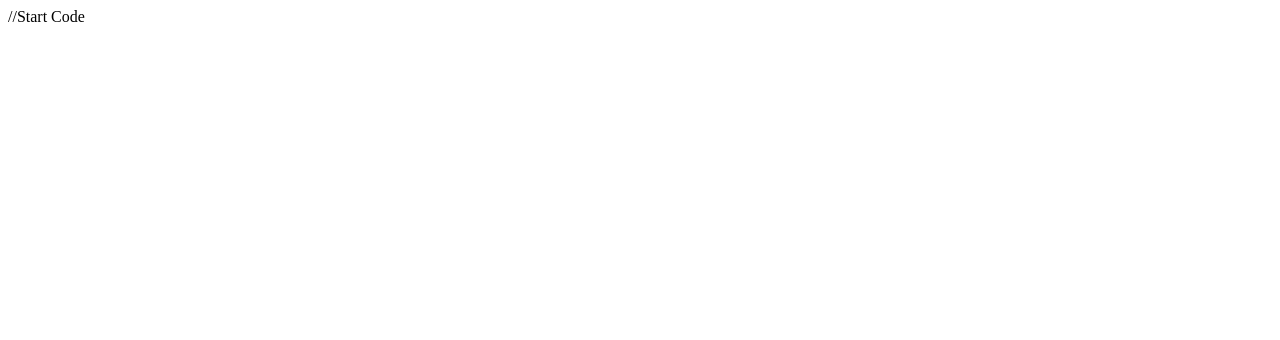
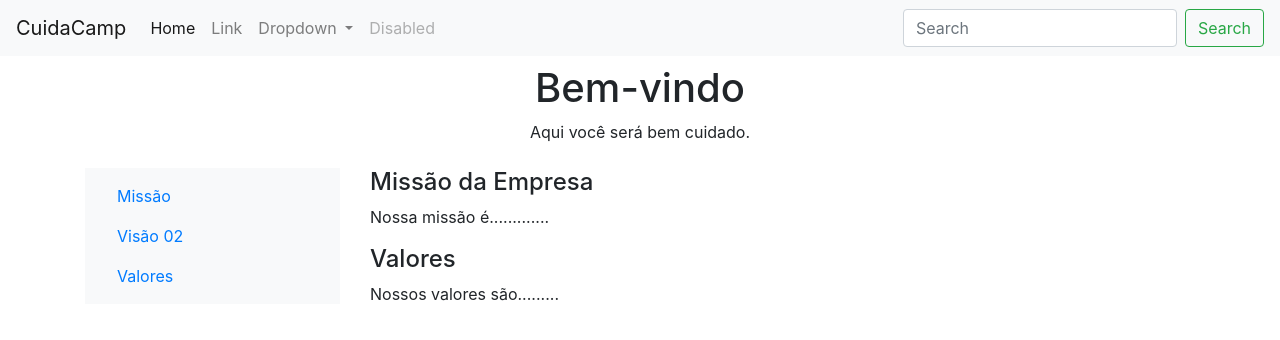
Before and after one commit to BrunoLuizV/CuidaCamp, a plain HTML site: page index.html in a window 1280 px wide. Drawn offline with nearby package versions, Linux system fonts and the light colour scheme.

Commit message:
Página Home
Edição da página home, criação da nav-bar e informações.
Itens do bootstrap adicionados ao projeto.

```diff
--- a/index.html
+++ b/index.html
@@ -1 +1,82 @@
-//Start Code
+<!DOCTYPE html>
+<html lang="pt-br">
+<head>
+    <meta charset="UTF-8">
+    <meta name="viewport" content="width=device-width, initial-scale=1.0">
+    <meta http-equiv="X-UA-Compatible" content="ie=edge">
+    <title>CuidaCamp</title>
+  <!-- Bootstrap CSS -->
+    <link rel="stylesheet" href="node_modules/bootstrap/compiler/bootstrap.css">
+</head>
+<body>
+        <nav class="navbar navbar-expand-lg navbar-light bg-light">
+                <a class="navbar-brand" href="#">CuidaCamp</a>
+                <button class="navbar-toggler" type="button" data-toggle="collapse" data-target="#navbarSupportedContent" aria-controls="navbarSupportedContent" aria-expanded="false" aria-label="Toggle navigation">
+                  <span class="navbar-toggler-icon"></span>
+                </button>
+
+                <div class="collapse navbar-collapse" id="navbarSupportedContent">
+                  <ul class="navbar-nav mr-auto">
+                    <li class="nav-item active">
+                      <a class="nav-link" href="#">Home <span class="sr-only">(current)</span></a>
+                    </li>
+                    <li class="nav-item">
+                      <a class="nav-link" href="#">Link</a>
+                    </li>
+                    <li class="nav-item dropdown">
+                      <a class="nav-link dropdown-toggle" href="#" id="navbarDropdown" role="button" data-toggle="dropdown" aria-haspopup="true" aria-expanded="false">
+                        Dropdown
+                      </a>
+                      <div class="dropdown-menu" aria-labelledby="navbarDropdown">
+                        <a class="dropdown-item" href="#">Action</a>
+                        <a class="dropdown-item" href="#">Another action</a>
+                        <div class="dropdown-divider"></div>
+                        <a class="dropdown-item" href="#">Something else here</a>
+                      </div>
+                    </li>
+                    <li class="nav-item">
+                      <a class="nav-link disabled" href="#">Disabled</a>
+                    </li>
+                  </ul>
+                  <form class="form-inline my-2 my-lg-0">
+                    <input class="form-control mr-sm-2" type="search" placeholder="Search" aria-label="Search">
+                    <button class="btn btn-outline-success my-2 my-sm-0" type="submit">Search</button>
+                  </form>
+                </div>
+              </nav>
+
+     <div class="container">
+         <div class="row">
+           <div class="col-12 text-center my-2">
+               <h1>Bem-vindo</h1>
+               <p>Aqui você será bem cuidado.</p>
+           </div>
+
+         </div>
+
+     <div class="row">
+         <div class="col-3">
+             <nav id="navbarVertical" class="navbar navbar-light bg-light">
+                 <nav class="nav nav-pills flex-column">
+                     <a class="nav-link" href="#missao">Missão</a>
+                     <a class="nav-link" id="visao" href="#">Visão 02</a>
+                     <a class="nav-link" id="valores" href="#">Valores</a>
+                 </nav>
+             </nav>
+         </div>
+
+         <div class="col-9">
+            <div data-spy="scroll" data-taget="#navbarVertical" data-offset="0">
+                <h4 id="missao">Missão da Empresa</h4>
+                <p>Nossa missão é.............</p>
+
+                <h4 id="valores">Valores</h4>
+                <p>Nossos valores são.........</p>
+
+
+            </div>
+         </div>
+     </div>
+    </div>
+</body>
+</html>
```
